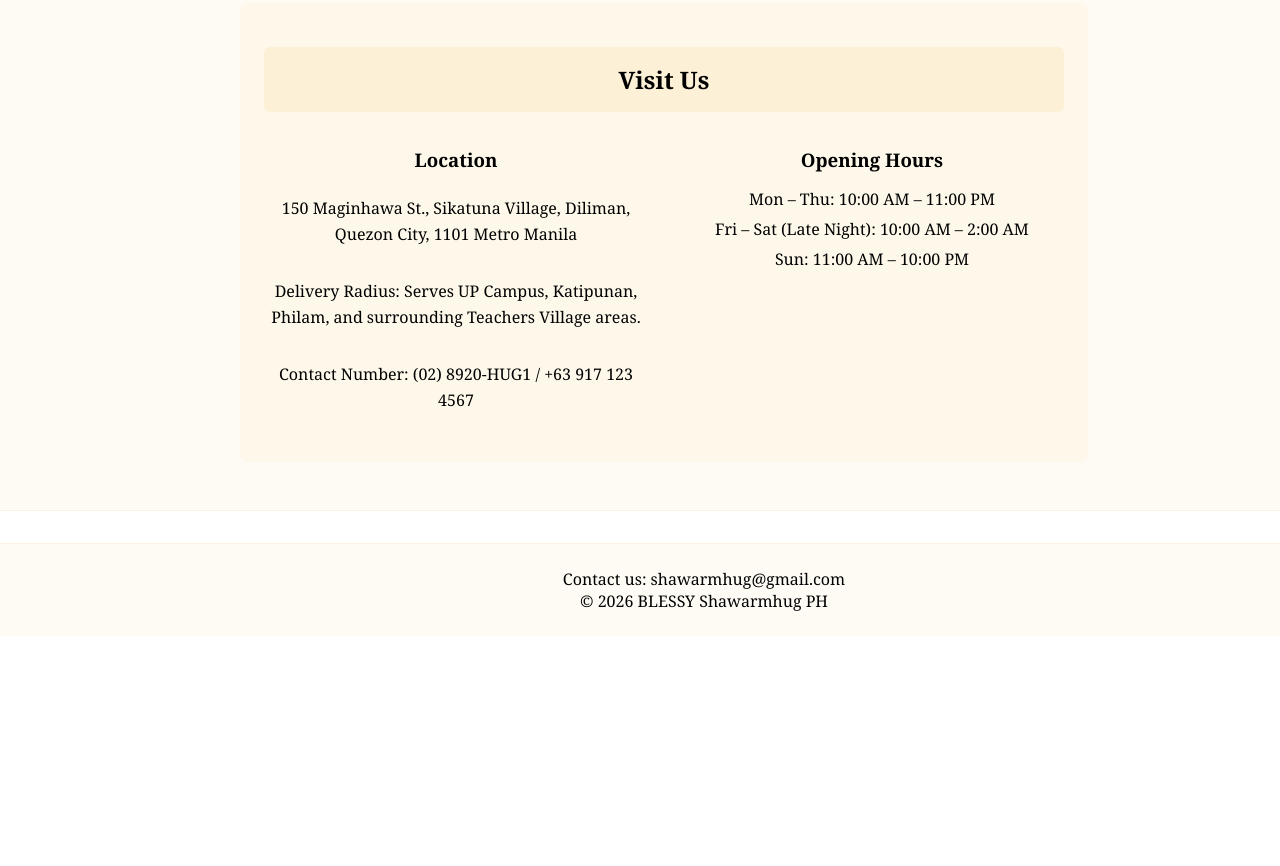
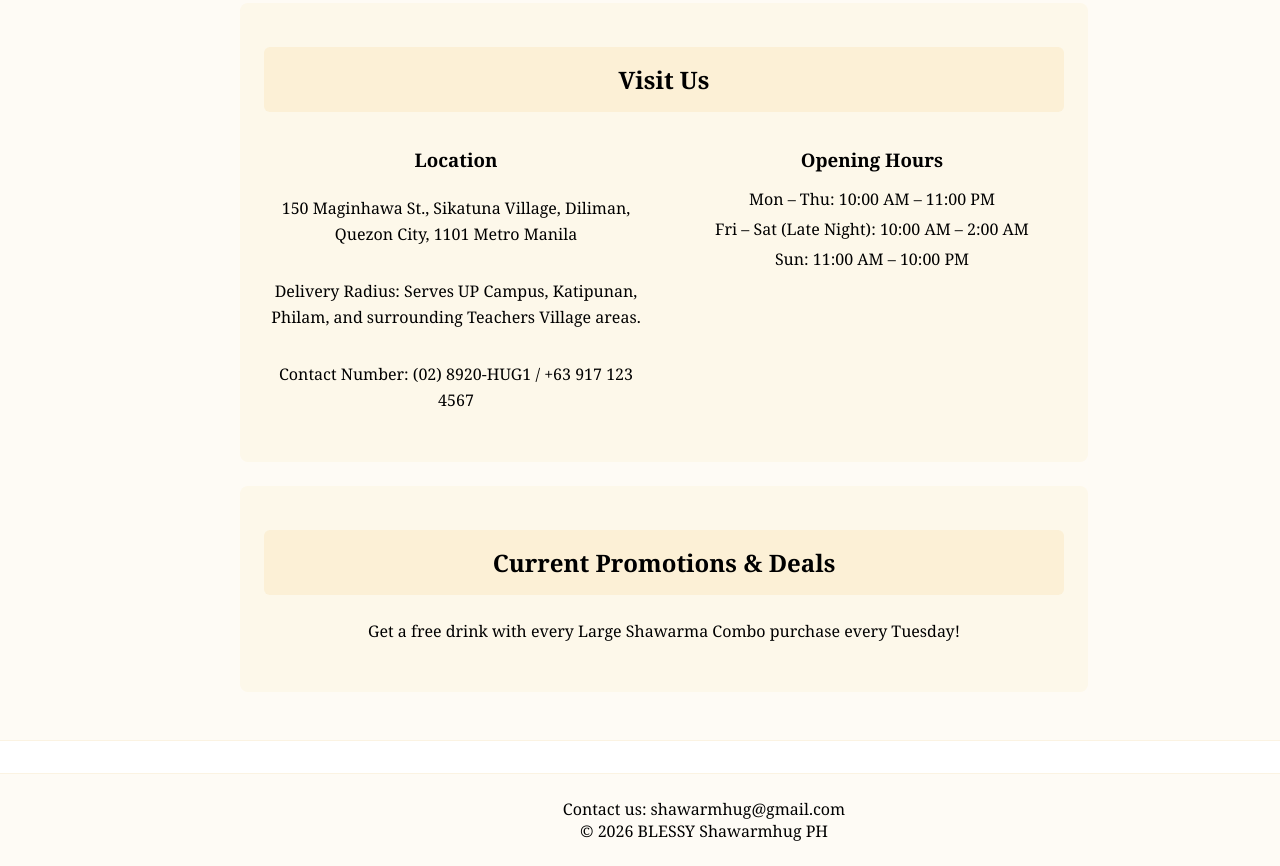
Before and after one commit to lr-sdolor/MO-IT161-H3101-Group12, a plain HTML site: page frontend/about.html in a window 1280 px wide. Shown: the part 460-1326 px from the top of the page. Before the commit the page ends 1096 px from the top, so only its background shows below. Drawn offline with Linux system fonts and the light colour scheme.

Commit message:
feat(about): add Tuesday promo deals section to About page
Copy the <section id="deals"> block from index.html and menu.html so the "free drink with every Large Shawarma Combo" promotion shows the same way on all three pages. Resolves TC_ABOUT_001.

```diff
--- a/frontend/about.html
+++ b/frontend/about.html
@@ -66,6 +66,16 @@
       </div>
     </section>
 
+  <!--Promotional deals: kept consistent with index.html and menu.html-->
+    <section id="deals">
+      <div>
+        <h2>Current Promotions & Deals</h2>
+        <p>
+          Get a free drink with every Large Shawarma Combo purchase every Tuesday!
+        </p>
+      </div>
+    </section>
+
   </main>
 
   <!--Footer Section: Copyright info and contact info-->
```
